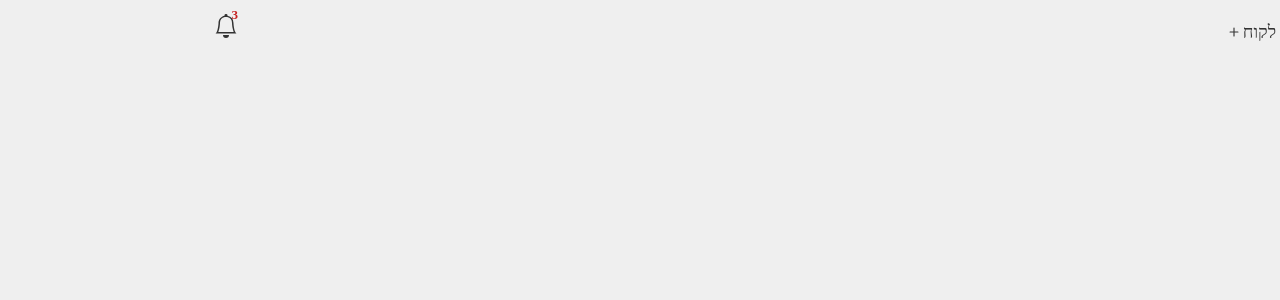
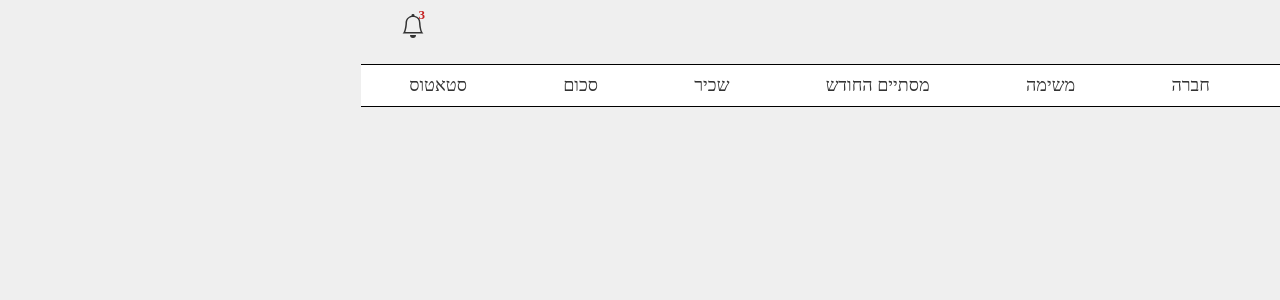
Before and after one commit to lightir21/CRM, a React (Create React App) app: page /dashboard in a window 1280 px wide. Shown: the top 300 px of the page. Built offline with nearby package versions, Linux system fonts and the light colour scheme.

Commit message:
Filter style

```diff
--- a/src/components/filter/Filter.jsx
+++ b/src/components/filter/Filter.jsx
@@ -0,0 +1,20 @@
+import React from "react";
+import "./filter.scss";
+
+const Filter = () => {
+  return (
+    <div className="filter">
+      <button>חודש</button>
+      <button>שם</button>
+      <button>מוצר</button>
+      <button>חברה</button>
+      <button>משימה</button>
+      <button>מסתיים החודש</button>
+      <button>שכיר</button>
+      <button>סכום</button>
+      <button>סטאטוס</button>
+    </div>
+  );
+};
+
+export default Filter;
--- a/src/components/filter/filter.scss
+++ b/src/components/filter/filter.scss
@@ -0,0 +1,9 @@
+.filter {
+  border-bottom: solid 1px var(--black-001);
+  border-top: solid 1px var(--black-001);
+  font-size: 1.8rem;
+  display: flex;
+  justify-content: space-around;
+  padding: 1rem 0;
+  background-color: var(--white-001);
+}
--- a/src/pages/dashboard/Dashboard.jsx
+++ b/src/pages/dashboard/Dashboard.jsx
@@ -1,4 +1,5 @@
 import React from "react";
+import Filter from "../../components/filter/Filter";
 import Navbar from "../../components/navbar/Navbar";
 import "./dashboard.scss";
 
@@ -6,6 +7,7 @@ const Dashboard = () => {
   return (
     <div className="dashboard">
       <Navbar />
+      <Filter />
     </div>
   );
 };
--- a/src/pages/dashboard/dashboard.scss
+++ b/src/pages/dashboard/dashboard.scss
@@ -1,4 +1,5 @@
 .dashboard {
   display: flex;
   justify-content: center;
+  flex-direction: column;
 }
```
